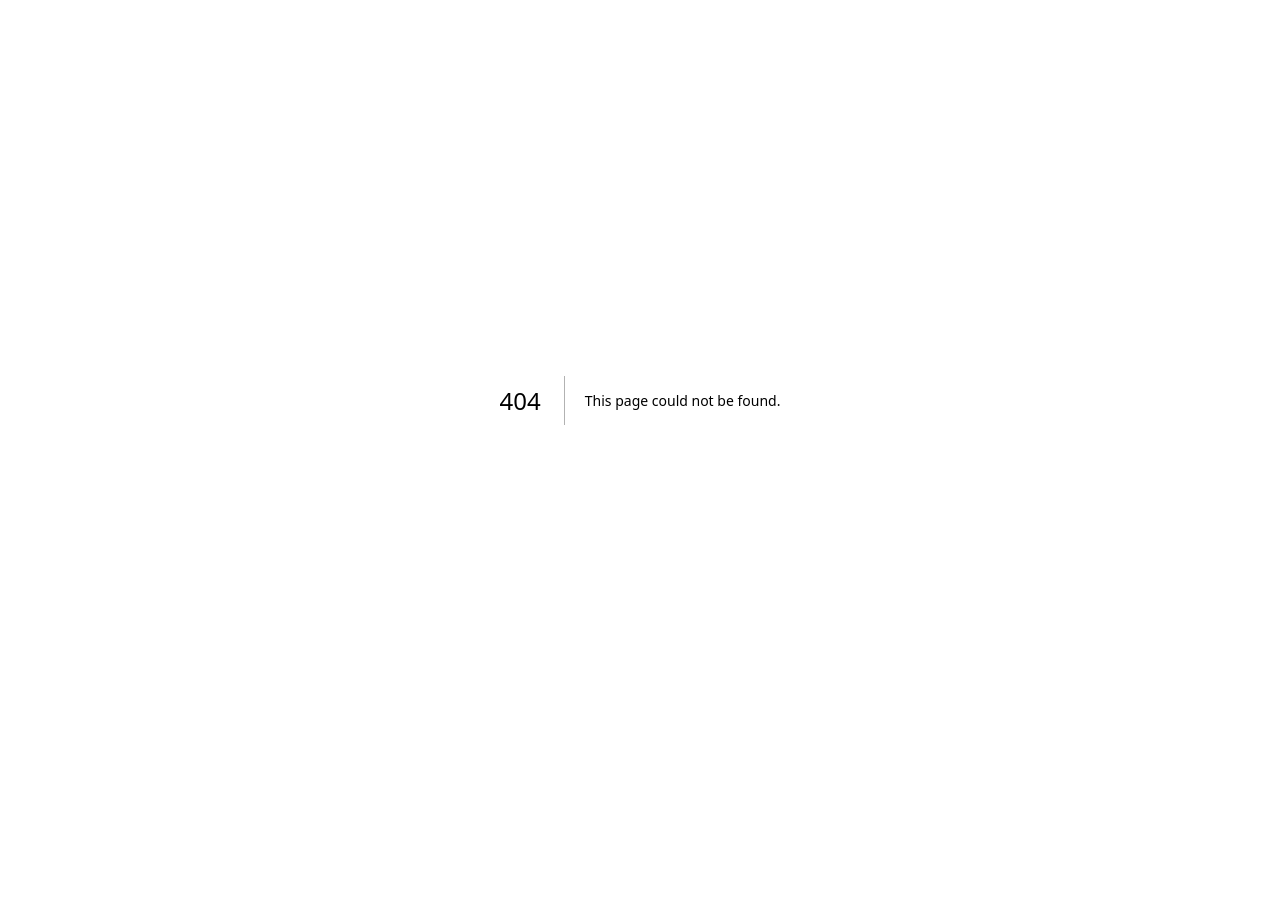
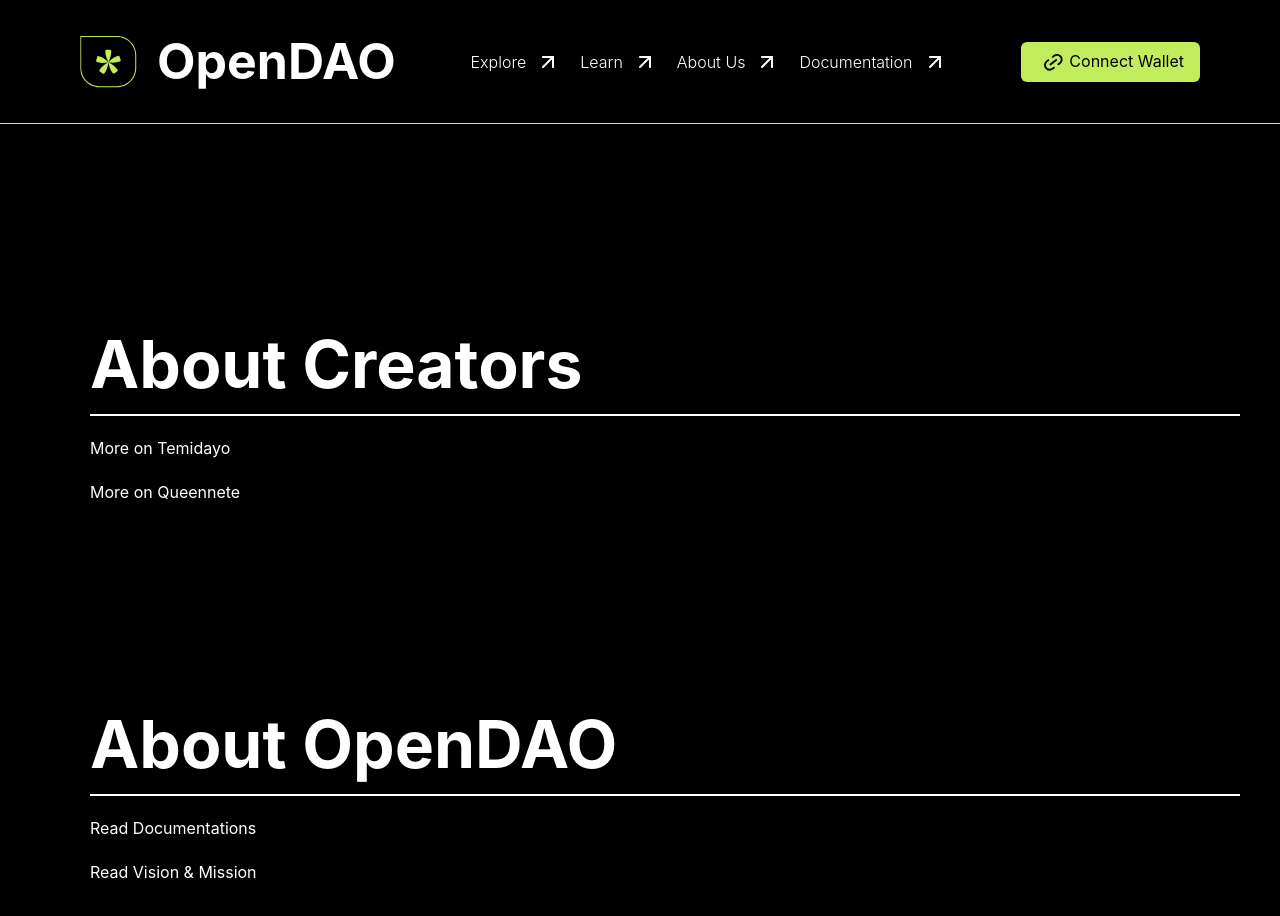
Before and after one commit to iamAbayomi/dao-open-challenge, a Next.js app: page /aboutus in a window 1280 px wide. Before the commit this address had no page. Shown: the top 916 px of the page. Before the commit the page ends 800 px from the top, so only its background shows below. Built offline with nearby package versions, Linux system fonts and the light colour scheme.

Commit message:
feature: about us

```diff
--- a/components/Header/index.tsx
+++ b/components/Header/index.tsx
@@ -6,6 +6,9 @@ import HeaderText from "../HeaderText";
 
 const Header = () => {
   const router = useRouter();
+  function isExplorePage() {
+    return router.pathname.includes("/aboutus") ? true : false;
+  }
   function moveToHomePage() {
     router.push("/");
   }
@@ -19,19 +22,35 @@ const Header = () => {
       borderBottom={"1px solid #CFCFCF"}
     >
       <Box display={"flex"} onClick={moveToHomePage} className={"pointer"}>
-        <Image alt={"open-dao-logo"} src={"opendao.svg"} />
-        <Text ml={"20px"} fontSize={"50px"} fontWeight={"700"}>
+        <Image
+          alt={"open-dao-logo"}
+          src={isExplorePage() ? "app-logo-green.svg" : "opendao.svg"}
+        />
+        <Text
+          ml={"20px"}
+          fontSize={"50px"}
+          fontWeight={"700"}
+          color={isExplorePage() ? "white" : "black"}
+        >
           OpenDAO
         </Text>
       </Box>
       <Box display={"flex"}>
         {headerData?.map((item: IHeaderLink) => (
-          <HeaderText key={item?.id} name={item?.name} link={item?.link} />
+          <HeaderText
+            key={item?.id}
+            name={item?.name}
+            link={item?.link}
+            color={isExplorePage() ? "white" : "black"}
+            isDark={isExplorePage()}
+          />
         ))}
       </Box>
       <Button background={"#C2EC5B"}>
         <Image alt={"link"} src={"./link.svg"} />
-        <Text fontWeight={"400"}>Connect Wallet</Text>
+        <Text color={!isExplorePage() ? "white" : "black"} fontWeight={"400"}>
+          Connect Wallet
+        </Text>
       </Button>
     </Box>
   );
--- a/components/HeaderText/index.tsx
+++ b/components/HeaderText/index.tsx
@@ -4,14 +4,22 @@ import Link from "next/link";
 interface IProps {
   name: string;
   link: string;
+  color?: string;
+  isDark?: boolean;
 }
 
-const HeaderText = ({ name, link = "" }: IProps) => {
+const HeaderText = ({ name, link = "", color, isDark }: IProps) => {
   return (
     <Link href={link}>
       <Box display={"flex"} m={"0px 10px 0px"}>
-        <Text fontWeight={"300"}>{name}</Text>
-        <Image ml={"10px"} alt="up-arrow" src="./arrow-right.svg" />
+        <Text color={color} fontWeight={"300"}>
+          {name}
+        </Text>
+        <Image
+          ml={"10px"}
+          alt="up-arrow"
+          src={`${isDark ? "./arrow-up-right.svg" : "./arrow-right.svg"} `}
+        />
       </Box>
     </Link>
   );
--- /dev/null
+++ b/pages/aboutus/index.tsx
@@ -0,0 +1,25 @@
+import { Box, Text } from "@chakra-ui/react";
+import Header from "../../components/Header";
+import { aboutusData } from "../../utils/dummydata";
+
+const Index = () => {
+  return (
+    <Box background={"black"} color={"white"} pb={"200px"}>
+      <Header />
+      <Box mt={"100px"}>
+        {aboutusData?.map((item) => (
+          <Box key={item?.id} m={"191px 40px 0px 90px"}>
+            <Text fontWeight={"700"} fontSize={"66px"}>
+              {item?.title}
+            </Text>
+            <Box border={"1px solid white"} />
+            <Text m={"20px 0px"}>{item?.firstText}</Text>
+            <Text m={"20px 0px"}>{item?.secondText}</Text>
+          </Box>
+        ))}
+      </Box>
+    </Box>
+  );
+};
+
+export default Index;
--- a/types/index.ts
+++ b/types/index.ts
@@ -42,3 +42,9 @@ export interface IItem{
     id: number,
     name: string
 }
+export interface IAboutUs{
+    id: number
+    title: string
+    firstText: string
+    secondText: string
+}
--- a/utils/dummydata/index.tsx
+++ b/utils/dummydata/index.tsx
@@ -1,4 +1,5 @@
 import {
+  IAboutUs,
   IBadge,
   IDaoContainer,
   IHeaderLink,
@@ -147,7 +148,22 @@ export const footerData: IItem[] = [
 
 export const headerData: IHeaderLink[] = [
   { id: 1, name: "Explore", link: "/explore" },
-  { id: 1, name: "Learn", link: "" },
-  { id: 1, name: "About Us", link: "" },
+  { id: 1, name: "Learn", link: "/glossary" },
+  { id: 1, name: "About Us", link: "/aboutus" },
   { id: 1, name: "Documentation", link: "" }
 ];
+
+export const aboutusData: IAboutUs[] = [
+  {
+    id: 1,
+    title: "About Creators",
+    firstText: "More on Temidayo",
+    secondText: "More on Queennete"
+  },
+  {
+    id: 1,
+    title: "About OpenDAO",
+    firstText: "Read Documentations",
+    secondText: "Read Vision & Mission"
+  }
+];
```
Also changed, not shown: pages/index.tsx (+1 -18 lines), public/app-logo-green.svg (added).
